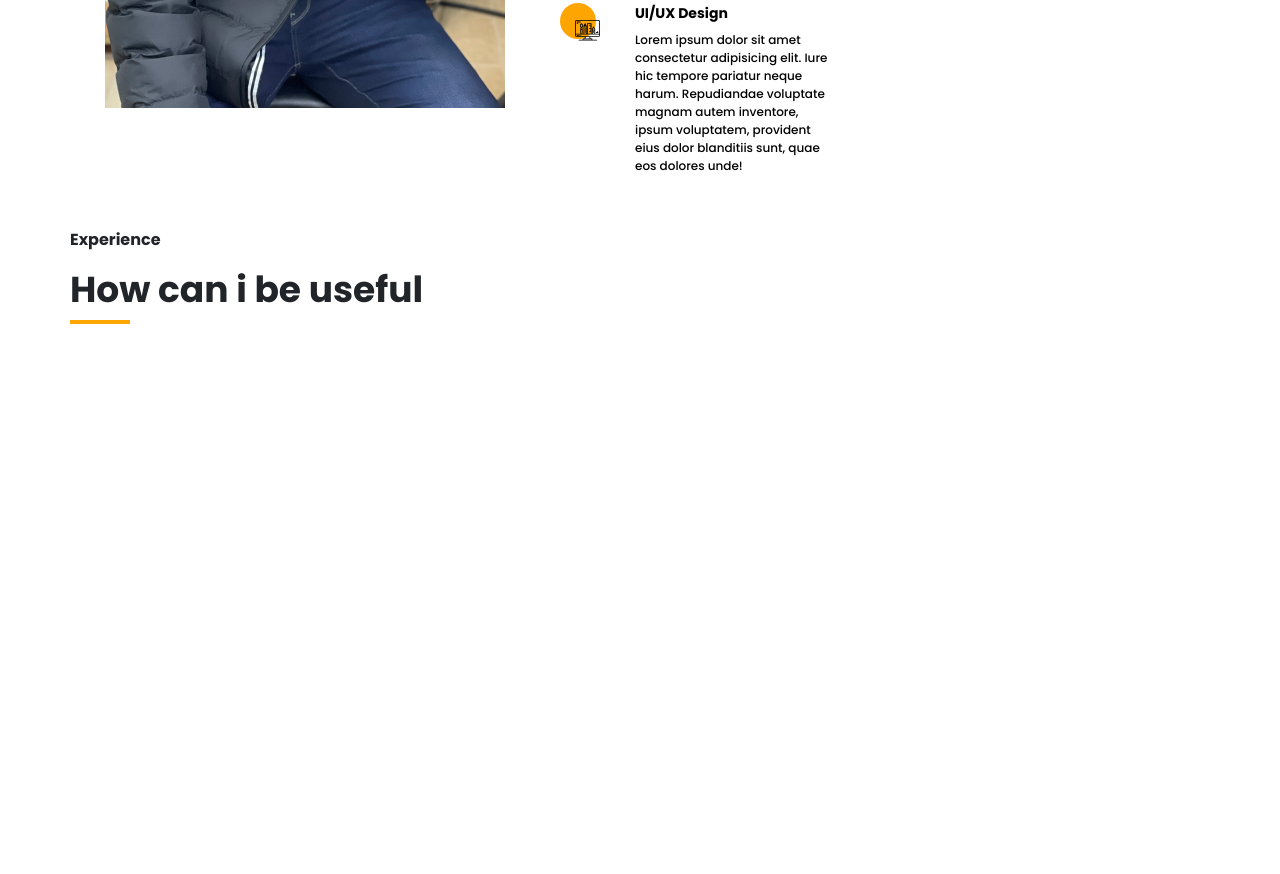
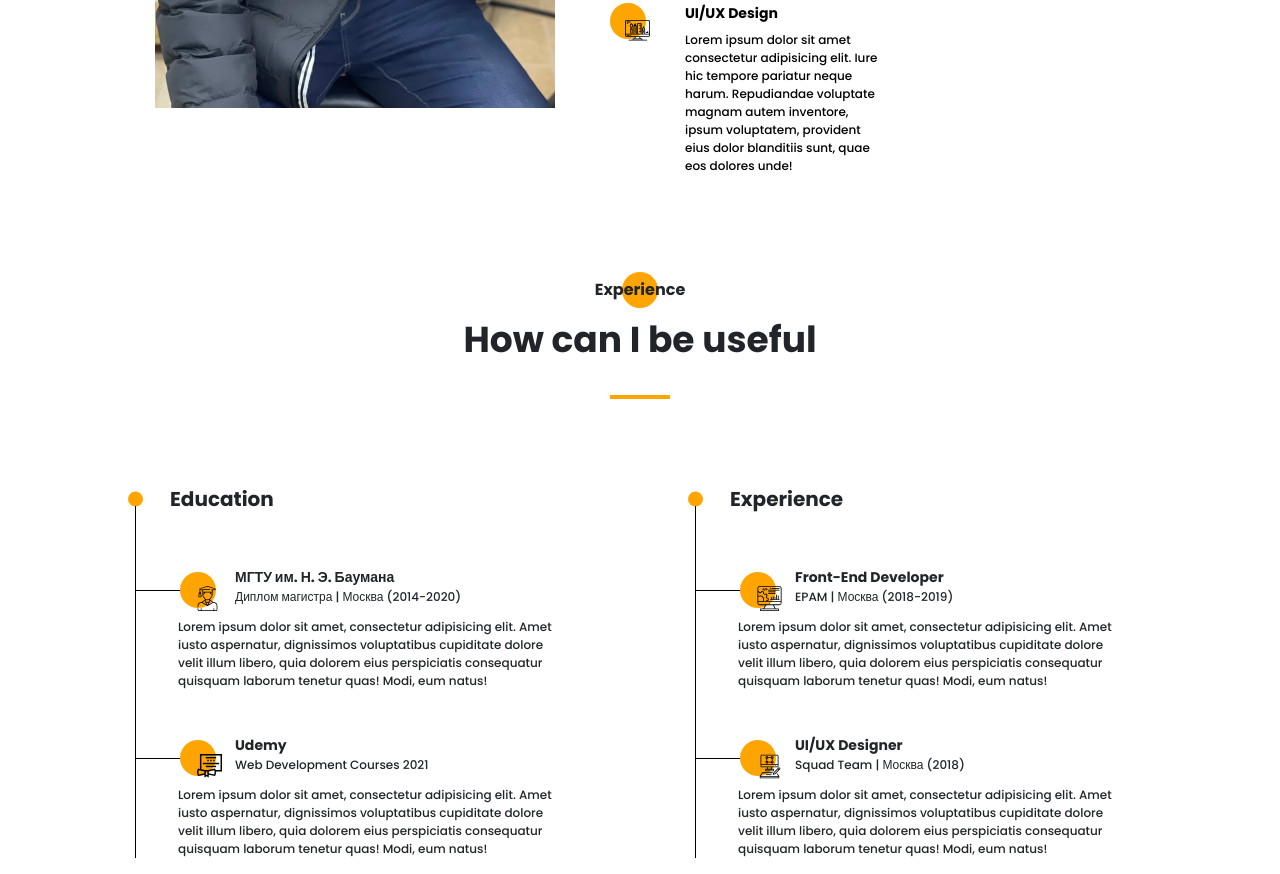
Before and after one commit to igorSurz/portfolioSite, a website: page src/index.html in a window 1280 px wide. Shown: the part 1412-2286 px from the top of the page. Before the commit the page ends 1736 px from the top, so only its background shows below. Drawn offline with nearby package versions, Linux system fonts and the light colour scheme; files that its build step writes are made by us from their sources; files whose address does not match are found by name.

Commit message:
add block experience

```diff
--- a/src/index.html
+++ b/src/index.html
@@ -157,9 +157,78 @@
 
 	<section class="resume">
 		<div class="container">
-			<h2 class="title title_fz16 resume_title">Experience</h2>
-			<div class="title title_fz36 resume__subtitle">How can i be useful</div>
-			<div class="divider"></div>
+			<h2 class="title title_fz16 resume__title">Experience</h2>
+			<div class="title title_fz36 resume__subtitle">How can I be useful</div>
+			<div class="divider resume__divider"></div>
+
+			<div class="resume__wrapper">
+				<div class="resume__column">
+					<h3 class="title title_fz20 resume__column-title">Education</h3>
+					<ul>
+						<li>
+							<div class="resume__item">
+								<div class="resume__item-head">
+									<div class="resume__item-icon">
+										<img src="icons/experience/university.svg" alt="university">
+									</div>
+									<h4 class="title title_fz14">МГТУ им. Н. Э. Баумана</h4>
+									<div class="resume__item-location">Диплом магистра | Москва (2014-2020)</div>
+								</div>
+								<div class="resume__item-body">
+									Lorem ipsum dolor sit amet, consectetur adipisicing elit. Amet iusto aspernatur, dignissimos voluptatibus cupiditate dolore velit illum libero, quia dolorem eius perspiciatis consequatur quisquam laborum tenetur quas! Modi, eum natus!
+								</div>
+							</div>
+						</li>
+						<li>
+							<div class="resume__item">
+								<div class="resume__item-head">
+									<div class="resume__item-icon">
+										<img src="icons/experience/courses.svg" alt="courses">
+									</div>
+									<h4 class="title title_fz14">Udemy</h4>
+									<div class="resume__item-location">Web Development Courses 2021</div>
+								</div>
+								<div class="resume__item-body">
+									Lorem ipsum dolor sit amet, consectetur adipisicing elit. Amet iusto aspernatur, dignissimos voluptatibus cupiditate dolore velit illum libero, quia dolorem eius perspiciatis consequatur quisquam laborum tenetur quas! Modi, eum natus!
+								</div>
+							</div>
+						</li>
+					</ul>
+				</div>
+				<div class="resume__column">
+					<h3 class="title title_fz20 resume__column-title">Experience</h3>
+					<ul>
+						<li>
+							<div class="resume__item">
+								<div class="resume__item-head">
+									<div class="resume__item-icon">
+										<img src="icons/experience/developer.svg" alt="developer">
+									</div>
+									<h4 class="title title_fz14">Front-End Developer</h4>
+									<div class="resume__item-location">EPAM | Москва (2018-2019)</div>
+								</div>
+								<div class="resume__item-body">
+									Lorem ipsum dolor sit amet, consectetur adipisicing elit. Amet iusto aspernatur, dignissimos voluptatibus cupiditate dolore velit illum libero, quia dolorem eius perspiciatis consequatur quisquam laborum tenetur quas! Modi, eum natus!
+								</div>
+							</div>
+						</li>
+						<li>
+							<div class="resume__item">
+								<div class="resume__item-head">
+									<div class="resume__item-icon">
+										<img src="icons/experience/designer.svg" alt="designer">
+									</div>
+									<h4 class="title title_fz14">UI/UX Designer</h4>
+									<div class="resume__item-location">Squad Team | Москва (2018)</div>
+								</div>
+								<div class="resume__item-body">
+									Lorem ipsum dolor sit amet, consectetur adipisicing elit. Amet iusto aspernatur, dignissimos voluptatibus cupiditate dolore velit illum libero, quia dolorem eius perspiciatis consequatur quisquam laborum tenetur quas! Modi, eum natus!
+								</div>
+							</div>
+						</li>
+					</ul>
+				</div>
+			</div>
 		</div>
 	</section>
 
--- a/src/sass/blocks/_aboutMe.scss
+++ b/src/sass/blocks/_aboutMe.scss
@@ -1,6 +1,6 @@
 .aboutMe {
 	height: 840px;
-	padding: 120px 0 120px 0;
+	padding: 120px;
 	&__container {
 		display: grid;
 		justify-content: center;
--- /dev/null
+++ b/src/sass/blocks/_resume.scss
@@ -0,0 +1,101 @@
+.resume {
+	padding-top: 50px;
+	padding: 50px 65px 0 65px;
+	&__title {
+		position: relative;
+		text-align: center;
+		@include before_circle;
+		&:before {
+			top: -6px;
+			left: 50%;
+			transform: translateX(-50%);
+		}
+	}
+	&__subtitle {
+		text-align: center;
+
+	}
+	&__divider {
+		margin: 25px auto;
+	}
+	&__wrapper {
+		padding: 60px 65px 0 65px;
+		display: grid;
+		grid-template-columns: repeat(2, 425px);
+		column-gap: 135px;
+	}
+	&__column {
+		&-title {
+			position: relative;
+			padding-left: 35px;
+			&:before {
+				position: absolute;
+				content: '';
+				width: 15px;
+				height: 15px;
+				background: $main-color;
+				border-radius: 100%;
+				left: -7px;
+				top: 50%;
+				transform: translateY(-50%);
+			}
+		}
+		ul {
+			list-style-type: none;
+			li {
+				position: relative;
+				&:after {
+					content: '';
+					width: 1px;
+					height: calc(100% + 16px);
+					position: absolute;
+					top: -16px;
+					left: 0;
+					background-color: #000;
+
+				}
+			}
+		}
+	}
+	&__item {
+		position: relative;
+		&:before {
+			content: '';
+			height: 1px;
+			width: 45px;
+			position: absolute;
+			top: 68px;
+			background: #000;
+		}
+		&-head {
+			position: relative;
+			padding: 45px 0 0 100px;
+			h4 {
+				margin-bottom: 0;
+			}
+		}
+		&-body {
+			padding-left: 43px;
+			margin-top: 12px;
+		}
+		&-icon {
+			position: absolute;
+			top: 50px;
+			left: 45px;
+			@include before_circle;
+			img {
+				position: absolute;
+				left: 17px;
+				top: 14px;
+			}
+		}
+		&-location {
+			font-size: 12px;
+			line-height: 18px;
+		}
+		&-body {
+			font-size: 12px;
+			line-height: 18px;
+		}
+	}
+}
--- a/src/sass/blocks/_title.scss
+++ b/src/sass/blocks/_title.scss
@@ -10,6 +10,10 @@
         font-size: 16px;
         line-height: 24px;
     }
+    &_fz20 {
+        font-size: 20px;
+        line-height: 30px;
+    }
     &_fz48 {
         font-size: 48px;
     }
--- a/src/sass/style.scss
+++ b/src/sass/style.scss
@@ -28,3 +28,4 @@
 @import 'blocks/sidepanel';
 @import 'blocks/menu';
 @import 'blocks/aboutMe';
+@import 'blocks/resume';
```
Also changed, not shown: dist/css/style.min.css, dist/index.html.
